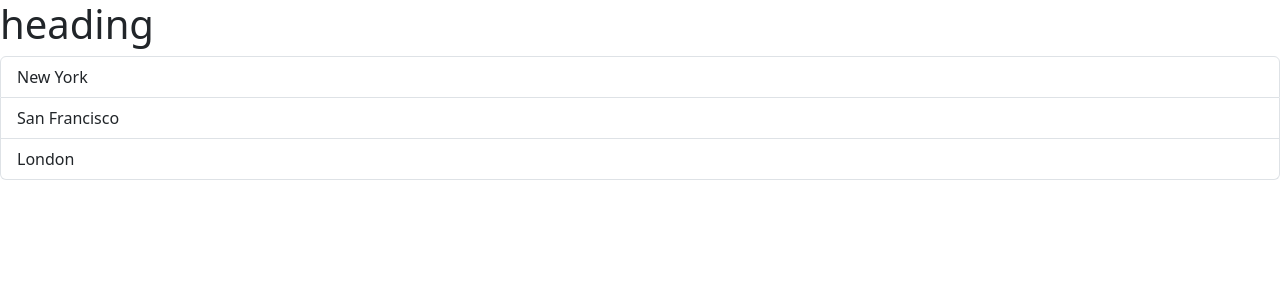
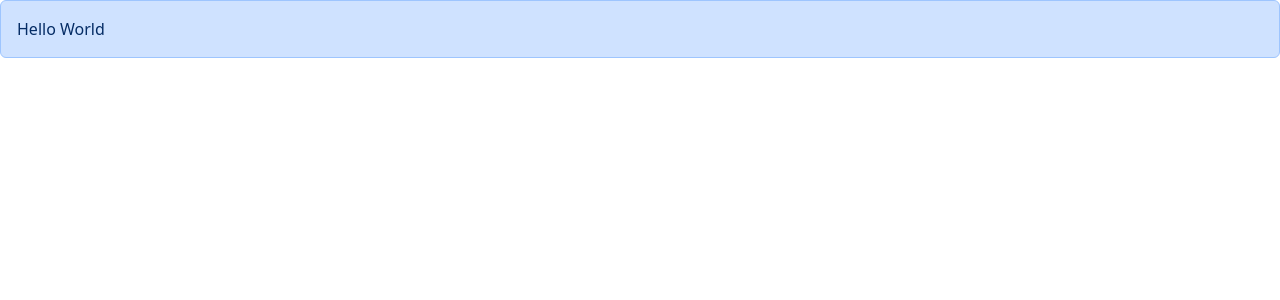
Before and after one commit to enlightwise/react-app, a React (Vite) app: page / in a window 1280 px wide. Shown: the top 300 px of the page. Built offline with nearby package versions, Linux system fonts and the light colour scheme.

Commit message:
passing children

```diff
--- a/src/App.tsx
+++ b/src/App.tsx
@@ -1,19 +1,11 @@
-import ListGroup from "./components/ListGroup";
+import Alert from "./components/Alert";
 
 function App() {
-  let items = ["New York", "San Francisco", "London"];
-
-  const handleSelectItem = (item: string) => {
-    console.log(item);
-  };
-
   return (
     <div>
-      <ListGroup
-        items={items}
-        heading="Cities"
-        onSelectItem={handleSelectItem}
-      />
+      <Alert>
+        Hello <span>World</span>
+      </Alert>
     </div>
   );
 }
--- /dev/null
+++ b/src/components/Alert.tsx
@@ -0,0 +1,11 @@
+import { ReactNode } from "react";
+
+interface Props {
+  children: ReactNode;
+}
+
+const Alert = ({ children }: Props) => {
+  return <div className="alert alert-primary">{children}</div>;
+};
+
+export default Alert;
```
